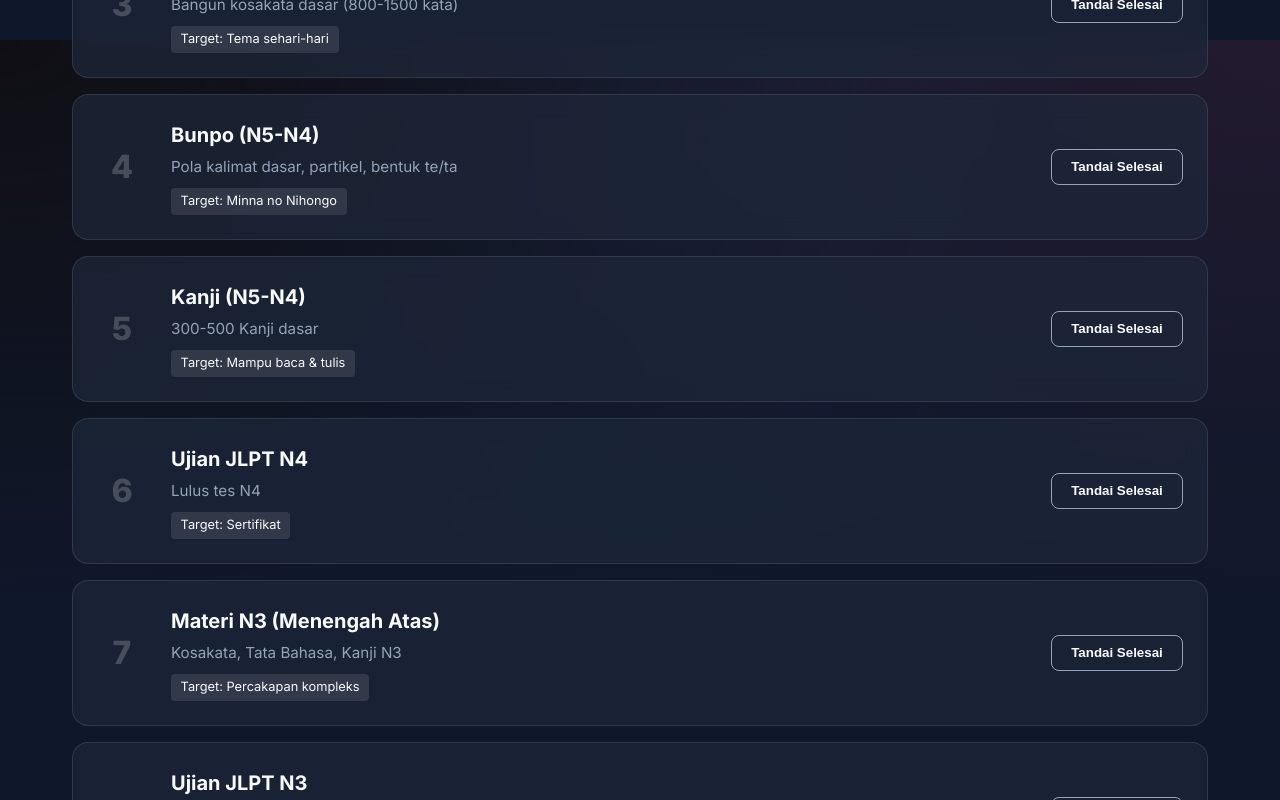
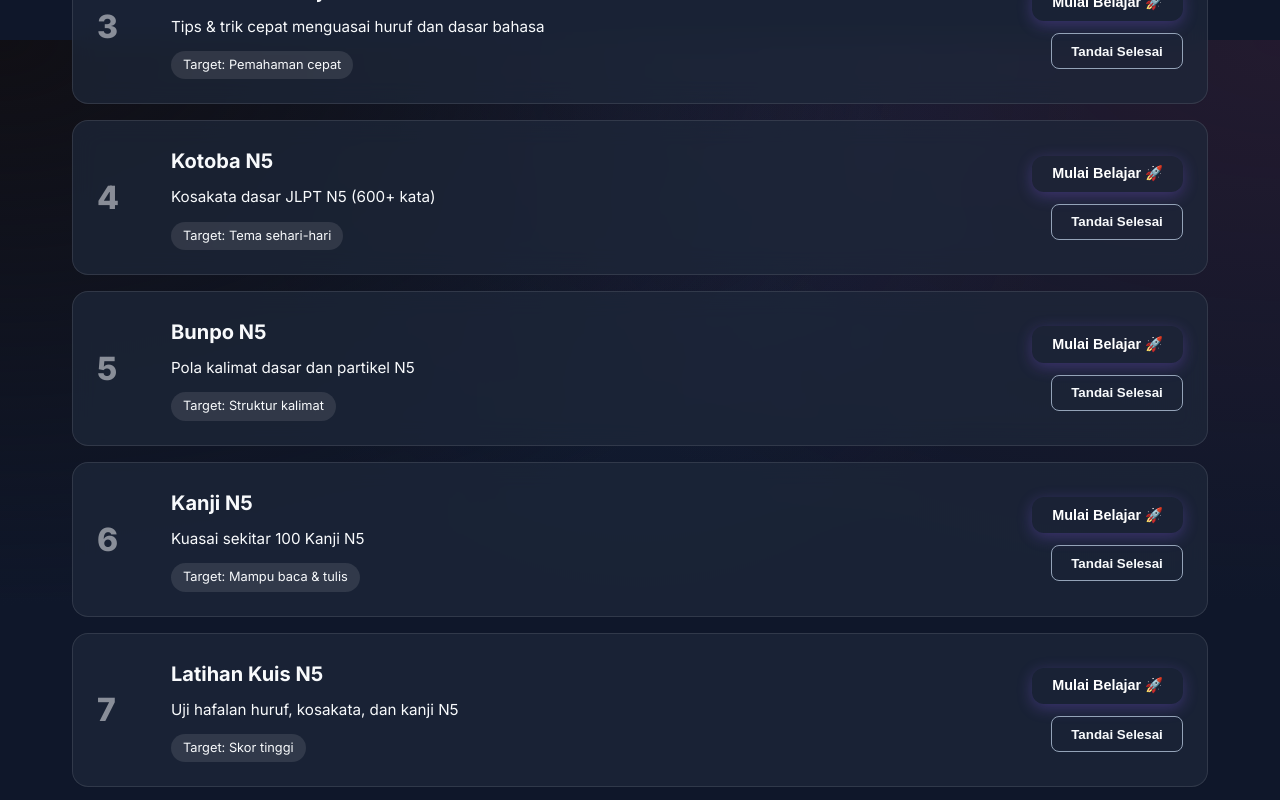
Before and after one commit to SkyWee07/Nihongo-Mastery, a React (Vite) app: page /learn in a window 1280 px wide. Shown: the part 760-1560 px from the top of the page. Built offline with nearby package versions, Linux system fonts and the light colour scheme.

Commit message:
feat: implement dynamic Quiz generator for N5/N4 Kanji and Kotoba, and add learning links to roadmap items

```diff
--- a/src/data/roadmapData.json
+++ b/src/data/roadmapData.json
@@ -1,17 +1,16 @@
 [
   { "id": 1, "title": "Hiragana", "desc": "Kuasai 46 karakter, baca & tulis", "target": "Lancar baca", "phase": "Dasar", "path": "/hiragana" },
   { "id": 2, "title": "Katakana", "desc": "Kuasai 46 karakter, baca & tulis", "target": "Lancar baca", "phase": "Dasar", "path": "/katakana" },
-  { "id": 3, "title": "Kotoba (N5-N4)", "desc": "Bangun kosakata dasar (800-1500 kata)", "target": "Tema sehari-hari", "phase": "Dasar", "path": "/kotoba/n5" },
-  { "id": 4, "title": "Bunpo (N5-N4)", "desc": "Pola kalimat dasar, partikel, bentuk te/ta", "target": "Minna no Nihongo", "phase": "Dasar", "path": "/bunpo/n5" },
-  { "id": 5, "title": "Kanji (N5-N4)", "desc": "300-500 Kanji dasar", "target": "Mampu baca & tulis", "phase": "Menengah", "path": "/kanji/n5" },
-  { "id": 6, "title": "Ujian JLPT N4", "desc": "Lulus tes N4", "target": "Sertifikat", "phase": "Menengah", "path": "/jlpt-n4" },
-  { "id": 7, "title": "Materi N3 (Menengah Atas)", "desc": "Kosakata, Tata Bahasa, Kanji N3", "target": "Percakapan kompleks", "phase": "Lanjut", "path": "/materi-n3" },
-  { "id": 8, "title": "Ujian JLPT N3", "desc": "Lulus tes N3", "target": "Sertifikat", "phase": "Lanjut", "path": "/jlpt-n3" },
-  { "id": 9, "title": "Materi N2 (Bisnis)", "desc": "Bahasa Jepang level Bisnis dan Koran", "target": "Kerja kantoran", "phase": "Mahir", "path": "/materi-n2" },
-  { "id": 10, "title": "Ujian JLPT N2", "desc": "Lulus tes N2", "target": "Sertifikat", "phase": "Mahir", "path": "/jlpt-n2" },
-  { "id": 11, "title": "Materi N1 (Native)", "desc": "Penguasaan layaknya Native Speaker", "target": "Akademik & Literatur", "phase": "Pakar", "path": "/materi-n1" },
-  { "id": 12, "title": "Ujian JLPT N1", "desc": "Sertifikasi Tertinggi Bahasa Jepang", "target": "Sertifikat", "phase": "Pakar", "path": "/jlpt-n1" },
-  { "id": 13, "title": "Persiapan Kerja", "desc": "SSW / Cari Job / CV", "target": "Interview", "phase": "Persiapan Kerja", "path": "/persiapan-kerja" },
-  { "id": 14, "title": "Dokumen & MCU", "desc": "Paspor, Visa, COE, Medical Check Up", "target": "Kelengkapan berkas", "phase": "Persiapan Kerja", "path": "/dokumen" },
-  { "id": 15, "title": "Keberangkatan", "desc": "Tiket & Terbang ke Jepang", "target": "Kerja di Jepang", "phase": "Keberangkatan", "path": "/keberangkatan" }
+  { "id": 3, "title": "Video Pembelajaran Dasar", "desc": "Tips & trik cepat menguasai huruf dan dasar bahasa", "target": "Pemahaman cepat", "phase": "Dasar", "path": "/video" },
+  { "id": 4, "title": "Kotoba N5", "desc": "Kosakata dasar JLPT N5 (600+ kata)", "target": "Tema sehari-hari", "phase": "Dasar JLPT", "path": "/kotoba/n5" },
+  { "id": 5, "title": "Bunpo N5", "desc": "Pola kalimat dasar dan partikel N5", "target": "Struktur kalimat", "phase": "Dasar JLPT", "path": "/bunpo/n5" },
+  { "id": 6, "title": "Kanji N5", "desc": "Kuasai sekitar 100 Kanji N5", "target": "Mampu baca & tulis", "phase": "Dasar JLPT", "path": "/kanji/n5" },
+  { "id": 7, "title": "Latihan Kuis N5", "desc": "Uji hafalan huruf, kosakata, dan kanji N5", "target": "Skor tinggi", "phase": "Dasar JLPT", "path": "/quiz" },
+  { "id": 8, "title": "Kotoba N4", "desc": "Kosakata lanjutan JLPT N4 (500+ kata)", "target": "Percakapan kasual", "phase": "Menengah JLPT", "path": "/kotoba/n4" },
+  { "id": 9, "title": "Bunpo N4", "desc": "Tata bahasa menengah dan bentuk perubahan kata kerja", "target": "Ekspresi beragam", "phase": "Menengah JLPT", "path": "/bunpo/n4" },
+  { "id": 10, "title": "Kanji N4", "desc": "Kuasai sekitar 250 Kanji N4", "target": "Membaca teks panjang", "phase": "Menengah JLPT", "path": "/kanji/n4" },
+  { "id": 11, "title": "Latihan Kuis N4", "desc": "Uji hafalan tingkat N4", "target": "Persiapan ujian", "phase": "Menengah JLPT", "path": "/quiz" },
+  { "id": 12, "title": "Materi N3 (Menengah Atas)", "desc": "Segera Hadir: Kosakata, Tata Bahasa, Kanji N3", "target": "Percakapan kompleks", "phase": "Lanjut", "path": "" },
+  { "id": 13, "title": "Materi N2 (Bisnis)", "desc": "Segera Hadir: Bahasa Jepang level Bisnis dan Koran", "target": "Kerja kantoran", "phase": "Mahir", "path": "" },
+  { "id": 14, "title": "Materi N1 (Native)", "desc": "Segera Hadir: Penguasaan layaknya Native Speaker", "target": "Akademik & Literatur", "phase": "Pakar", "path": "" }
 ]
--- a/src/pages/Quiz.jsx
+++ b/src/pages/Quiz.jsx
@@ -1,20 +1,39 @@
 import { useState, useEffect, useCallback } from 'react';
 import hiraganaData from '../data/hiraganaData.json';
 import katakanaData from '../data/katakanaData.json';
+import kotobaN5 from '../data/kotobaN5.json';
+import kotobaN4 from '../data/kotobaN4.json';
+import kanjiN5 from '../data/kanjiN5.json';
+import kanjiN4 from '../data/kanjiN4.json';
 import './Quiz.css';
 
-// Flatten all kana data into a single pool
-const buildPool = (data) => {
-  return [...data.basic, ...data.dakuon, ...data.yoon].filter(c => c.kana !== '');
+// Flatten kana
+const buildKanaPool = (data) => [...data.basic, ...data.dakuon, ...data.yoon].filter(c => c.kana !== '');
+
+const POOLS = {
+  kana: {
+    hiragana: buildKanaPool(hiraganaData),
+    katakana: buildKanaPool(katakanaData),
+    mixed: [...buildKanaPool(hiraganaData), ...buildKanaPool(katakanaData)]
+  },
+  kotoba: {
+    n5: kotobaN5,
+    n4: kotobaN4,
+    mixed: [...kotobaN5, ...kotobaN4]
+  },
+  kanji: {
+    n5: kanjiN5,
+    n4: kanjiN4,
+    mixed: [...kanjiN5, ...kanjiN4]
+  }
 };
 
-const HIRAGANA_POOL = buildPool(hiraganaData);
-const KATAKANA_POOL = buildPool(katakanaData);
+export default function Quiz() {
+  const [category, setCategory] = useState('kana'); // kana, kotoba, kanji
+  const [level, setLevel] = useState('hiragana'); // kana: hiragana/katakana/mixed, others: n5/n4/mixed
+  const [mode, setMode] = useState('kana-to-romaji');
+  const [questionCount, setQuestionCount] = useState(10);
 
-export default function Quiz() {
-  const [quizType, setQuizType] = useState('hiragana');
-  const [mode, setMode] = useState('kana-to-romaji'); // 'kana-to-romaji' or 'romaji-to-kana'
-  const [questionCount, setQuestionCount] = useState(10);
   const [started, setStarted] = useState(false);
   const [questions, setQuestions] = useState([]);
   const [currentIndex, setCurrentIndex] = useState(0);
@@ -23,36 +42,39 @@ export default function Quiz() {
   const [finished, setFinished] = useState(false);
   const [answerHistory, setAnswerHistory] = useState([]);
 
-  const getPool = useCallback(() => {
-    if (quizType === 'hiragana') return HIRAGANA_POOL;
-    if (quizType === 'katakana') return KATAKANA_POOL;
-    return [...HIRAGANA_POOL, ...KATAKANA_POOL]; // campur
-  }, [quizType]);
+  // Reset level & mode when category changes
+  useEffect(() => {
+    if (category === 'kana') {
+      setLevel('hiragana');
+      setMode('kana-to-romaji');
+    } else if (category === 'kotoba') {
+      setLevel('n5');
+      setMode('jepang-to-arti');
+    } else if (category === 'kanji') {
+      setLevel('n5');
+      setMode('kanji-to-arti');
+    }
+  }, [category]);
 
   const generateQuestions = useCallback(() => {
-    const pool = getPool();
+    const pool = POOLS[category][level];
     const shuffled = [...pool].sort(() => Math.random() - 0.5);
     const selected = shuffled.slice(0, Math.min(questionCount, pool.length));
 
-    return selected.map(correctChar => {
-      // Buat 3 jawaban salah dari pool (tanpa duplikat)
-      const wrongAnswers = pool
-        .filter(c => c.id !== correctChar.id)
+    return selected.map(correctItem => {
+      // Pick 3 wrong options
+      const wrongOptions = pool
+        .filter(item => item.id !== correctItem.id)
         .sort(() => Math.random() - 0.5)
         .slice(0, 3);
 
-      const options = [...wrongAnswers, correctChar].sort(() => Math.random() - 0.5);
-
-      return {
-        correct: correctChar,
-        options,
-      };
+      const options = [...wrongOptions, correctItem].sort(() => Math.random() - 0.5);
+      return { correct: correctItem, options };
     });
-  }, [getPool, questionCount]);
+  }, [category, level, questionCount]);
 
   const startQuiz = () => {
-    const q = generateQuestions();
-    setQuestions(q);
+    setQuestions(generateQuestions());
     setCurrentIndex(0);
     setScore(0);
     setSelectedAnswer(null);
@@ -62,10 +84,11 @@ export default function Quiz() {
   };
 
   const handleAnswer = (option) => {
-    if (selectedAnswer) return; // Sudah memilih
+    if (selectedAnswer) return;
     setSelectedAnswer(option);
     const isCorrect = option.id === questions[currentIndex].correct.id;
     if (isCorrect) setScore(prev => prev + 1);
+
     setAnswerHistory(prev => [...prev, {
       question: questions[currentIndex].correct,
       selected: option,
@@ -82,38 +105,93 @@ export default function Quiz() {
     }
   };
 
-  const speakKana = (kana) => {
-    if ('speechSynthesis' in window && kana) {
+  const speak = (text) => {
+    if ('speechSynthesis' in window && text) {
       window.speechSynthesis.cancel();
-      const utterance = new SpeechSynthesisUtterance(kana);
+      const utterance = new SpeechSynthesisUtterance(text);
       utterance.lang = 'ja-JP';
       utterance.rate = 0.8;
       window.speechSynthesis.speak(utterance);
     }
   };
 
-  // Setup Screen
+  // Renderer helpers
+  const getQuestionText = (item) => {
+    if (category === 'kana') {
+      return mode === 'kana-to-romaji' ? item.kana : item.romaji;
+    } else if (category === 'kotoba') {
+      return mode === 'jepang-to-arti' ? (item.kanji || item.kana) : item.arti;
+    } else if (category === 'kanji') {
+      return mode === 'kanji-to-arti' ? item.karakter : item.arti;
+    }
+  };
+
+  const getOptionText = (item) => {
+    if (category === 'kana') {
+      return mode === 'kana-to-romaji' ? item.romaji : item.kana;
+    } else if (category === 'kotoba') {
+      return mode === 'jepang-to-arti' ? item.arti : (item.kanji || item.kana);
+    } else if (category === 'kanji') {
+      return mode === 'kanji-to-arti' ? item.arti : item.karakter;
+    }
+  };
+
+  const getAudioText = (item) => {
+    if (category === 'kana') return item.kana;
+    if (category === 'kotoba') return item.kanji || item.kana;
+    if (category === 'kanji') return item.karakter;
+    return '';
+  };
+
   if (!started) {
     return (
       <div className="quiz-container">
         <div className="quiz-setup glass-panel">
-          <h1>🎯 Kuis Kana</h1>
-          <p>Uji kemampuan membaca Hiragana & Katakana kamu!</p>
+          <h1>🎯 Kuis Interaktif</h1>
+          <p>Uji kemampuan Kana, Kosakata, dan Kanji kamu secara acak!</p>
 
           <div className="setup-group">
-            <label>Pilih Jenis Huruf:</label>
+            <label>Pilih Kategori:</label>
             <div className="setup-options">
-              <button className={`setup-btn ${quizType === 'hiragana' ? 'active' : ''}`} onClick={() => setQuizType('hiragana')}>ひ Hiragana</button>
-              <button className={`setup-btn ${quizType === 'katakana' ? 'active' : ''}`} onClick={() => setQuizType('katakana')}>カ Katakana</button>
-              <button className={`setup-btn ${quizType === 'mixed' ? 'active' : ''}`} onClick={() => setQuizType('mixed')}>🔀 Campur</button>
+              <button className={`setup-btn ${category === 'kana' ? 'active' : ''}`} onClick={() => setCategory('kana')}>あ Kana</button>
+              <button className={`setup-btn ${category === 'kotoba' ? 'active' : ''}`} onClick={() => setCategory('kotoba')}>📝 Kosakata</button>
+              <button className={`setup-btn ${category === 'kanji' ? 'active' : ''}`} onClick={() => setCategory('kanji')}>漢 Kanji</button>
+            </div>
+          </div>
+
+          <div className="setup-group">
+            <label>Pilih Level/Materi:</label>
+            <div className="setup-options">
+              {category === 'kana' ? (
+                <>
+                  <button className={`setup-btn ${level === 'hiragana' ? 'active' : ''}`} onClick={() => setLevel('hiragana')}>Hiragana</button>
+                  <button className={`setup-btn ${level === 'katakana' ? 'active' : ''}`} onClick={() => setLevel('katakana')}>Katakana</button>
+                  <button className={`setup-btn ${level === 'mixed' ? 'active' : ''}`} onClick={() => setLevel('mixed')}>Campur</button>
+                </>
+              ) : (
+                <>
+                  <button className={`setup-btn ${level === 'n5' ? 'active' : ''}`} onClick={() => setLevel('n5')}>JLPT N5</button>
+                  <button className={`setup-btn ${level === 'n4' ? 'active' : ''}`} onClick={() => setLevel('n4')}>JLPT N4</button>
+                  <button className={`setup-btn ${level === 'mixed' ? 'active' : ''}`} onClick={() => setLevel('mixed')}>Campur N5+N4</button>
+                </>
+              )}
             </div>
           </div>
 
           <div className="setup-group">
             <label>Mode Kuis:</label>
             <div className="setup-options">
-              <button className={`setup-btn ${mode === 'kana-to-romaji' ? 'active' : ''}`} onClick={() => setMode('kana-to-romaji')}>Kana → Romaji</button>
-              <button className={`setup-btn ${mode === 'romaji-to-kana' ? 'active' : ''}`} onClick={() => setMode('romaji-to-kana')}>Romaji → Kana</button>
+              {category === 'kana' ? (
+                <>
+                  <button className={`setup-btn ${mode === 'kana-to-romaji' ? 'active' : ''}`} onClick={() => setMode('kana-to-romaji')}>Kana → Romaji</button>
+                  <button className={`setup-btn ${mode === 'romaji-to-kana' ? 'active' : ''}`} onClick={() => setMode('romaji-to-kana')}>Romaji → Kana</button>
+                </>
+              ) : (
+                <>
+                  <button className={`setup-btn ${mode === 'jepang-to-arti' || mode === 'kanji-to-arti' ? 'active' : ''}`} onClick={() => setMode(category === 'kanji' ? 'kanji-to-arti' : 'jepang-to-arti')}>Jepang → Arti</button>
+                  <button className={`setup-btn ${mode === 'arti-to-jepang' || mode === 'arti-to-kanji' ? 'active' : ''}`} onClick={() => setMode(category === 'kanji' ? 'arti-to-kanji' : 'arti-to-jepang')}>Arti → Jepang</button>
+                </>
+              )}
             </div>
           </div>
 
@@ -132,11 +210,9 @@ export default function Quiz() {
     );
   }
 
-  // Result Screen
   if (finished) {
     const percentage = Math.round((score / questions.length) * 100);
-    let grade = '';
-    let emoji = '';
+    let grade = ''; let emoji = '';
     if (percentage >= 90) { grade = 'Luar Biasa!'; emoji = '🏆'; }
     else if (percentage >= 70) { grade = 'Bagus Sekali!'; emoji = '🌟'; }
     else if (percentage >= 50) { grade = 'Lumayan!'; emoji = '💪'; }
@@ -156,12 +232,12 @@ export default function Quiz() {
             {answerHistory.map((item, i) => (
               <div key={i} className={`review-item ${item.isCorrect ? 'correct' : 'wrong'}`}>
                 <span className="review-num">#{i + 1}</span>
-                <span className="review-question">{item.question.kana}</span>
+                <span className="review-question">{getQuestionText(item.question)}</span>
                 <span className="review-answer">
-                  {item.isCorrect ? '✅' : '❌'} Jawabanmu: {mode === 'kana-to-romaji' ? item.selected.romaji : item.selected.kana}
+                  {item.isCorrect ? '✅' : '❌'} {getOptionText(item.selected)}
                 </span>
                 {!item.isCorrect && (
-                  <span className="review-correct">Jawaban benar: {mode === 'kana-to-romaji' ? item.question.romaji : item.question.kana}</span>
+                  <span className="review-correct">Benar: {getOptionText(item.question)}</span>
                 )}
               </div>
             ))}
@@ -169,16 +245,14 @@ export default function Quiz() {
 
           <div className="result-actions">
             <button className="start-btn" onClick={startQuiz}>Ulangi Kuis 🔄</button>
-            <button className="setup-btn back-btn" onClick={() => setStarted(false)}>Kembali ke Pengaturan</button>
+            <button className="setup-btn back-btn" onClick={() => setStarted(false)}>Kembali ke Menu</button>
           </div>
         </div>
       </div>
     );
   }
 
-  // Question Screen
-  const currentQuestion = questions[currentIndex];
-  const questionDisplay = mode === 'kana-to-romaji' ? currentQuestion.correct.kana : currentQuestion.correct.romaji;
+  const currentQ = questions[currentIndex];
 
   return (
     <div className="quiz-container">
@@ -195,28 +269,25 @@ export default function Quiz() {
       <div className="quiz-question glass-panel">
         <span
           className="question-char"
-          onClick={() => mode === 'kana-to-romaji' && speakKana(currentQuestion.correct.kana)}
-          title={mode === 'kana-to-romaji' ? 'Klik untuk mendengar' : ''}
+          onClick={() => (mode === 'kana-to-romaji' || mode === 'jepang-to-arti' || mode === 'kanji-to-arti') && speak(getAudioText(currentQ.correct))}
+          title="Klik untuk mendengar"
         >
-          {questionDisplay}
-          {mode === 'kana-to-romaji' && <span className="question-audio-hint">🔊</span>}
+          {getQuestionText(currentQ.correct)}
+          {(mode === 'kana-to-romaji' || mode === 'jepang-to-arti' || mode === 'kanji-to-arti') && <span className="question-audio-hint">🔊</span>}
         </span>
-        <p className="question-prompt">
-          {mode === 'kana-to-romaji' ? 'Apa bacaan romaji yang benar?' : 'Manakah huruf kana yang benar?'}
-        </p>
+        <p className="question-prompt">Pilih jawaban yang paling tepat!</p>
       </div>
 
       <div className="quiz-options">
-        {currentQuestion.options.map(option => {
+        {currentQ.options.map(option => {
           let btnClass = 'option-btn glass-panel';
           if (selectedAnswer) {
-            if (option.id === currentQuestion.correct.id) btnClass += ' correct';
+            if (option.id === currentQ.correct.id) btnClass += ' correct';
             else if (option.id === selectedAnswer.id) btnClass += ' wrong';
           }
-          const displayText = mode === 'kana-to-romaji' ? option.romaji : option.kana;
           return (
             <button key={option.id} className={btnClass} onClick={() => handleAnswer(option)}>
-              {displayText}
+              {getOptionText(option)}
             </button>
           );
         })}
--- a/src/pages/Roadmap.css
+++ b/src/pages/Roadmap.css
@@ -59,10 +59,9 @@
 .item-number {
   font-size: 2rem;
   font-weight: 800;
-  color: rgba(255,255,255,0.2);
+  color: var(--primary-light);
+  opacity: 0.5;
   min-width: 50px;
-  text-align: center;
-  flex-shrink: 0;
 }
 
 .roadmap-item.completed .item-number {
@@ -70,29 +69,53 @@
 }
 
 .item-content {
-  flex-grow: 1;
-  min-width: 0;
+  flex: 1;
 }
 
 .item-content h2 {
   font-size: 1.25rem;
-  margin-bottom: 0.25rem;
-  word-wrap: break-word;
+  margin-bottom: 0.5rem;
+  color: var(--text-primary);
 }
 
 .item-content p {
-  color: var(--text-muted);
+  color: var(--text-secondary);
   font-size: 0.95rem;
-  margin-bottom: 0.5rem;
+  margin-bottom: 0.75rem;
 }
 
 .item-target {
   display: inline-block;
-  background: rgba(255,255,255,0.1);
-  padding: 0.2rem 0.6rem;
-  border-radius: 4px;
+  padding: 0.25rem 0.75rem;
+  background: rgba(255, 255, 255, 0.1);
+  border-radius: 100px;
   font-size: 0.8rem;
-  color: var(--text-main);
+  color: var(--primary-light);
+}
+
+.item-actions {
+  display: flex;
+  flex-direction: column;
+  gap: 0.75rem;
+  align-items: flex-end;
+}
+
+.start-learning-btn {
+  padding: 0.6rem 1.25rem;
+  border-radius: 12px;
+  border: none;
+  font-weight: 600;
+  font-size: 0.9rem;
+  cursor: pointer;
+  transition: all 0.3s ease;
+  background: linear-gradient(135deg, var(--primary), var(--secondary));
+  color: white;
+  box-shadow: 0 4px 15px rgba(139, 92, 246, 0.3);
+}
+
+.start-learning-btn:hover {
+  transform: translateY(-2px);
+  box-shadow: 0 6px 20px rgba(139, 92, 246, 0.5);
 }
 
 .check-btn {
--- a/src/pages/Roadmap.jsx
+++ b/src/pages/Roadmap.jsx
@@ -37,8 +37,6 @@ export default function Roadmap() {
             <div
               key={item.id}
               className={`roadmap-item glass-panel ${isCompleted ? 'completed' : ''}`}
-              onClick={() => handleCardClick(item.path)}
-              title={`Buka materi ${item.title}`}
             >
               <div className="item-number">{item.id}</div>
               <div className="item-content">
@@ -46,6 +44,15 @@ export default function Roadmap() {
                 <p>{item.desc}</p>
                 <span className="item-target">Target: {item.target}</span>
               </div>
+              <div className="item-actions">
+                {item.path && (
+                  <button
+                    className="start-learning-btn"
+                    onClick={(e) => { e.stopPropagation(); handleCardClick(item.path); }}
+                  >
+                    Mulai Belajar 🚀
+                  </button>
+                )}
                 <button
                   className={`check-btn ${isCompleted ? 'checked' : ''}`}
                   onClick={(e) => toggleCheck(e, item.id)}
@@ -53,6 +60,7 @@ export default function Roadmap() {
                   {isCompleted ? '✓ Selesai' : 'Tandai Selesai'}
                 </button>
               </div>
+            </div>
           )
         })}
       </div>
```
Lines whose indentation alone changed are shown as unchanged.
